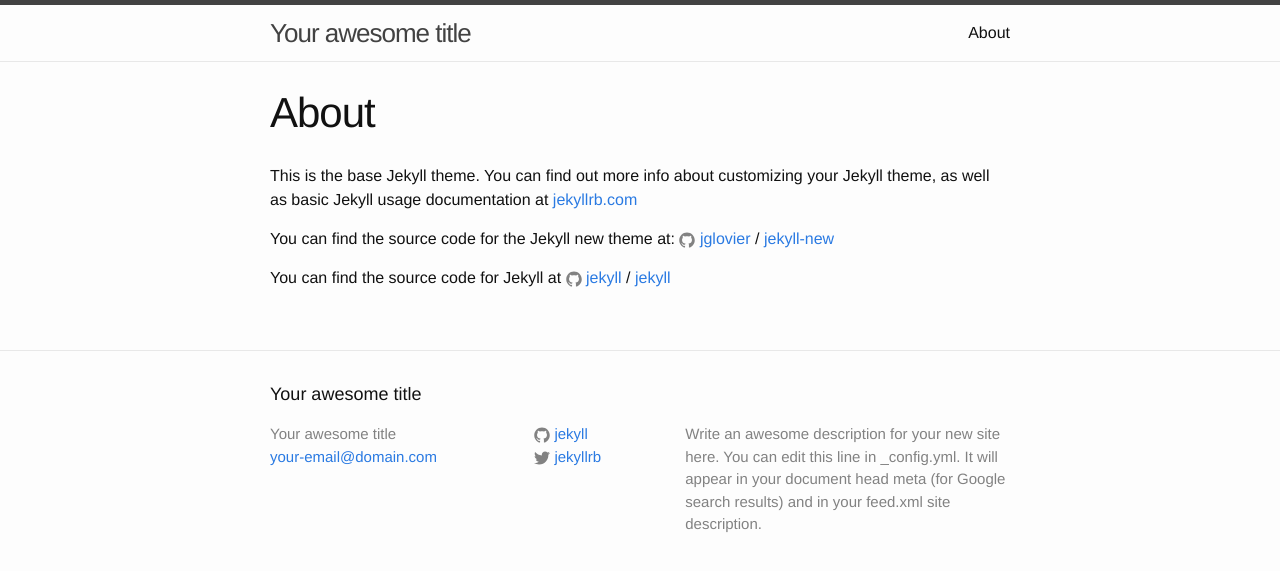
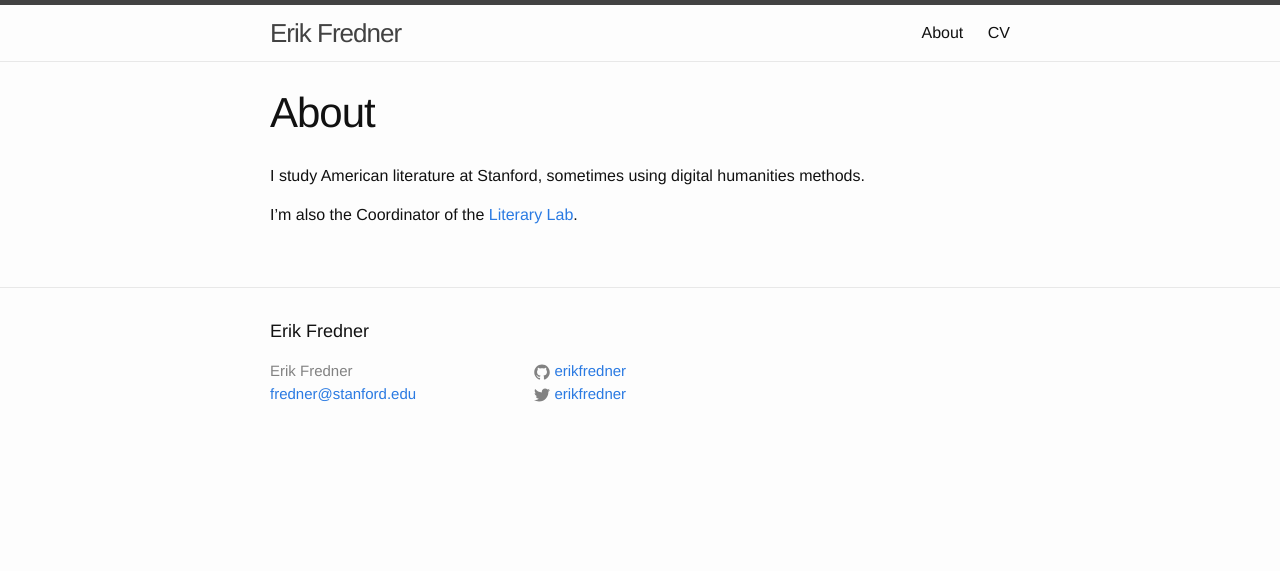
Before and after one commit to erikfredner/erikfredner.github.io, a Jekyll site: the page built from about.md, in a window 1280 px wide. Shown: the top 571 px of the page. Built offline with Jekyll 4.4.1, drawn with Linux system fonts in a browser that asks for light colours.

Commit message:
updating cv and about pages

```diff
--- a/_config.yml
+++ b/_config.yml
@@ -6,16 +6,13 @@
 # 'jekyll serve'. If you change this file, please restart the server process.
 
 # Site settings
-title: Your awesome title
-email: your-email@domain.com
+title: Erik Fredner
+email: fredner@stanford.edu
 description: > # this means to ignore newlines until "baseurl:"
-  Write an awesome description for your new site here. You can edit this
-  line in _config.yml. It will appear in your document head meta (for
-  Google search results) and in your feed.xml site description.
 baseurl: "" # the subpath of your site, e.g. /blog
-url: "http://yourdomain.com" # the base hostname & protocol for your site
-twitter_username: jekyllrb
-github_username:  jekyll
+url: "http://erikfredner.com" # the base hostname & protocol for your site
+twitter_username: erikfredner
+github_username:  erikfredner
 
 # Build settings
 markdown: kramdown
--- /dev/null
+++ b/_posts/2016-07-07-hello-world.markdown
@@ -0,0 +1,6 @@
+---
+layout: post
+title:  "hello world"
+date:   2016-07-07 09:45:57 -0700
+categories:
+---
--- a/about.md
+++ b/about.md
@@ -4,12 +4,6 @@
 permalink: /about/
 ---
 
-This is the base Jekyll theme. You can find out more info about customizing your Jekyll theme, as well as basic Jekyll usage documentation at [jekyllrb.com](http://jekyllrb.com/)
+I study American literature at Stanford, sometimes using digital humanities methods.
 
-You can find the source code for the Jekyll new theme at:
-{% include icon-github.html username="jglovier" %} /
-[jekyll-new](https://github.com/jglovier/jekyll-new)
-
-You can find the source code for Jekyll at
-{% include icon-github.html username="jekyll" %} /
-[jekyll](https://github.com/jekyll/jekyll)
+I’m also the Coordinator of the [Literary Lab](http://litlab.stanford.edu).
```
Also changed, not shown: _posts/2016-07-07-welcome-to-jekyll.markdown (deleted, +0 -25 lines), cv.md (added, +126 -0 lines), 4 other files.
